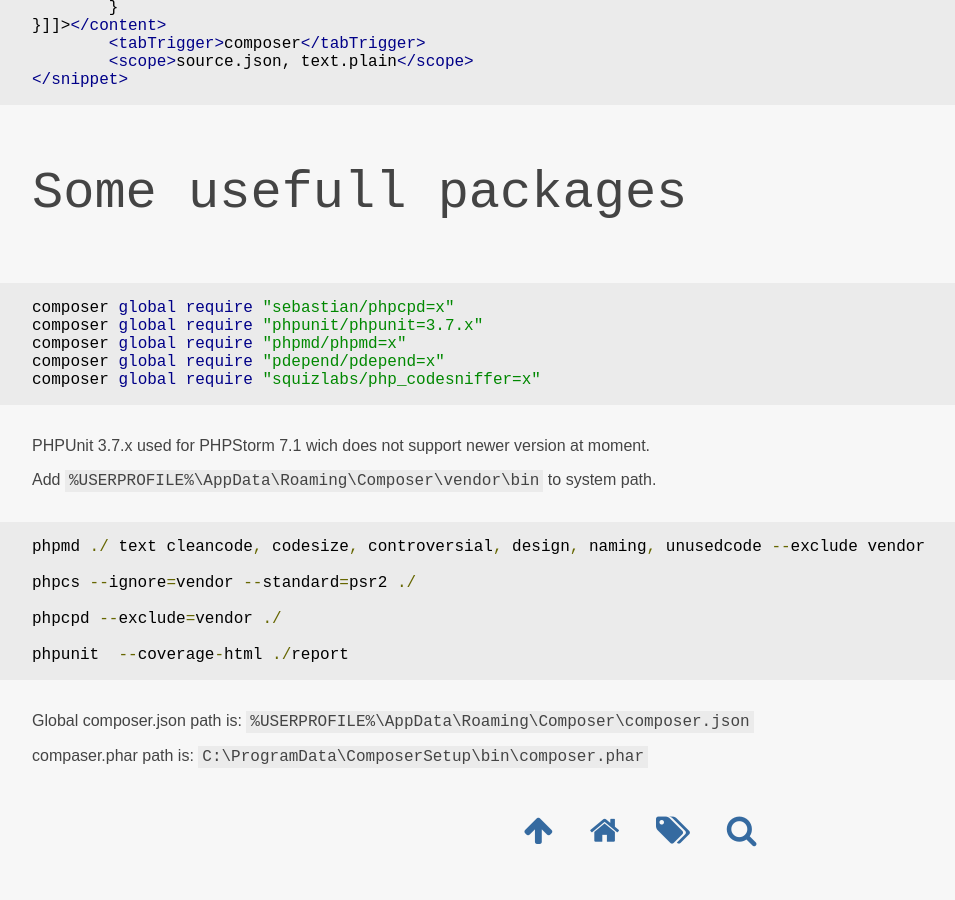
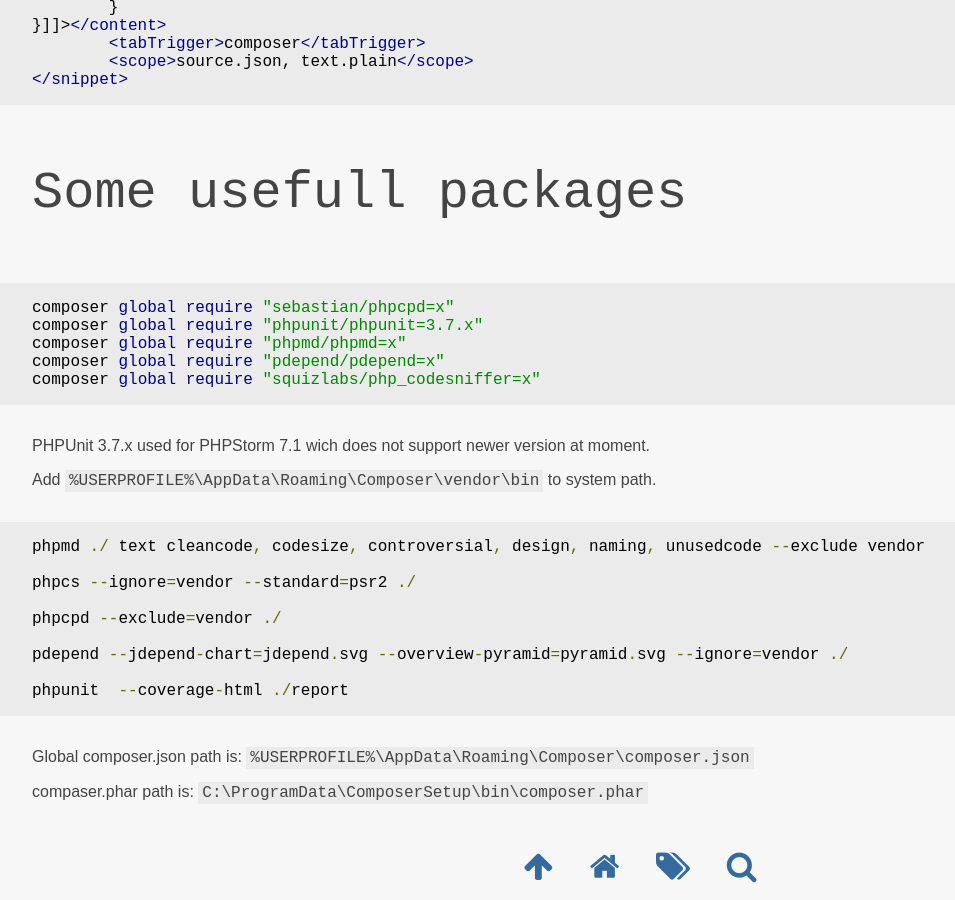
Before and after one commit to michaelbramwell/mac2000.github.com, a Jekyll site: the page built from _posts/2013-06-17-composer.md, in a window 1280 px wide and 900 px high, scrolled down 1772 px. Shown: the whole window, without its empty margins (0-955 px from the left). Built offline with Jekyll 4.4.1, drawn with Linux system fonts in a browser that asks for light colours; some web fonts are replaced; before the commit the page ends 2636 px from its top, so only the background shows below that.

Commit message:
pdepend example added

```diff
--- a/_posts/2013-06-17-composer.md
+++ b/_posts/2013-06-17-composer.md
@@ -104,6 +104,8 @@ Add `%USERPROFILE%\AppData\Roaming\Composer\vendor\bin` to system path.
 
 	phpcpd --exclude=vendor ./
 
+	pdepend --jdepend-chart=jdepend.svg --overview-pyramid=pyramid.svg --ignore=vendor ./
+
 	phpunit  --coverage-html ./report
 
 Global composer.json path is: `%USERPROFILE%\AppData\Roaming\Composer\composer.json`
```
